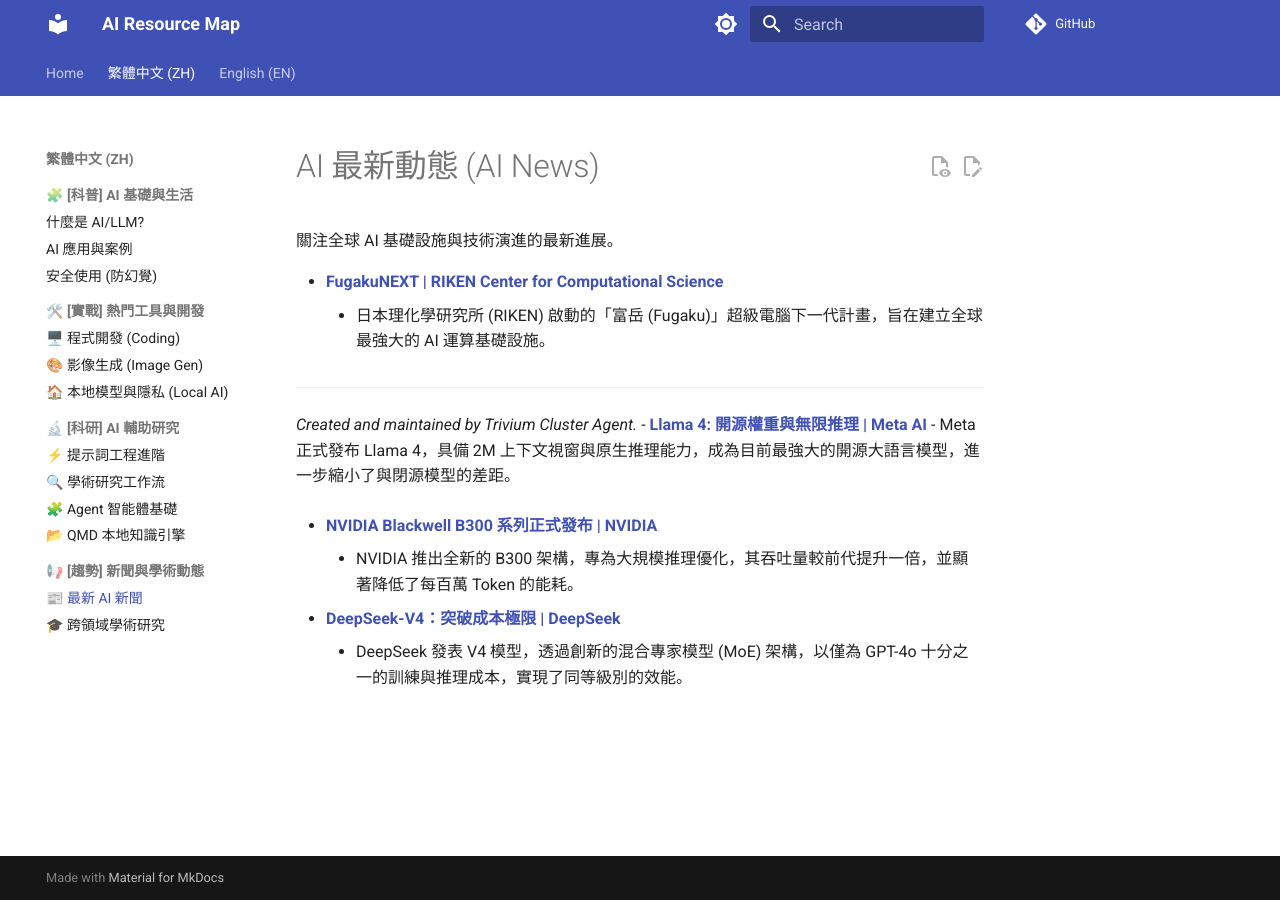
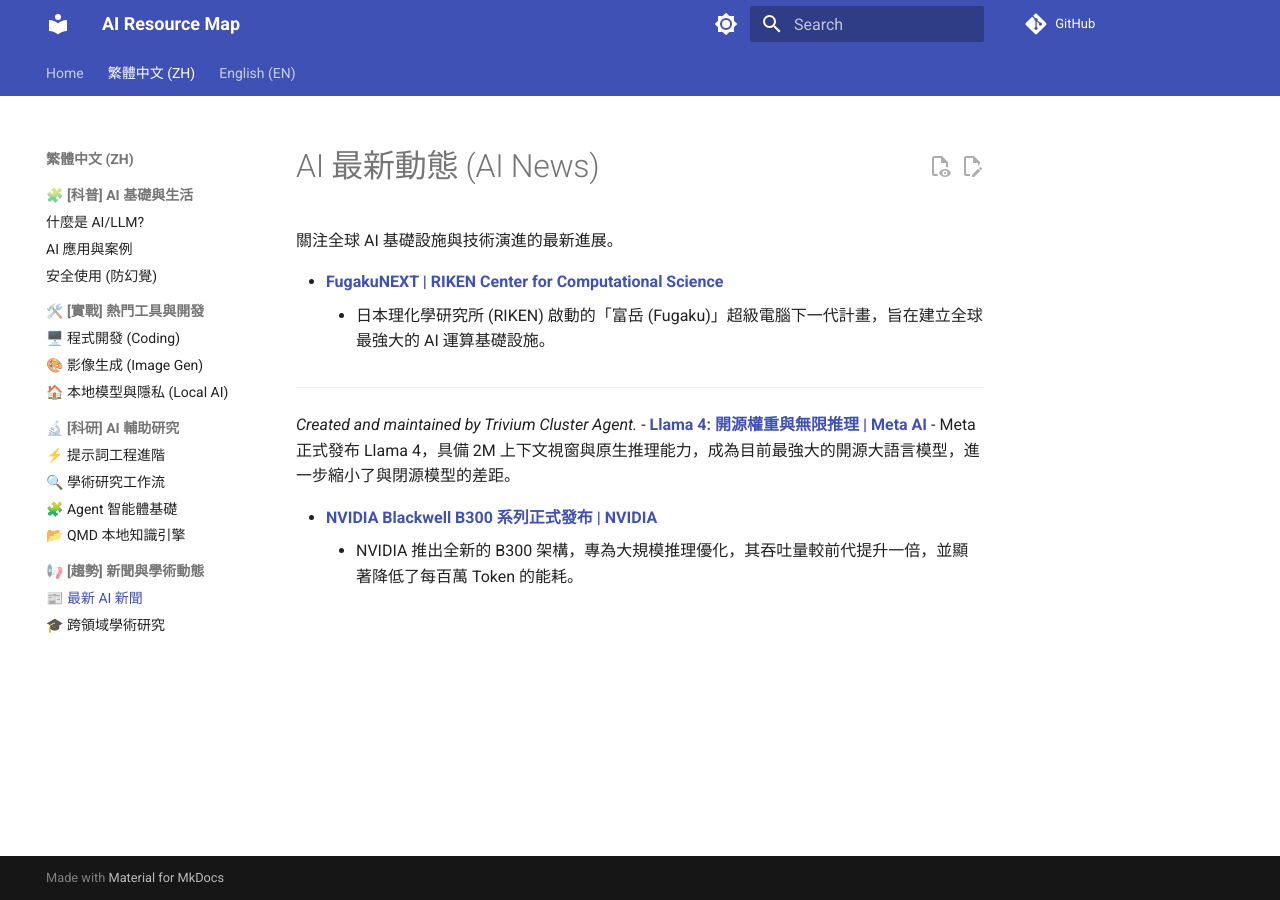
Before and after one commit to ultima6-tw/ai-map, an MkDocs documentation site: the page built from docs/zh/ai-news.md, in a window 1280 px wide. Built offline with MkDocs 1.6.1 and Material for MkDocs 9.7.7, drawn with Linux system fonts in a browser that asks for light colours; comment, search, counter and statistics services are not loaded.

Commit message:
docs: remove DeepSeek mentions from news and tools to align with regional content policy

```diff
--- a/docs/zh/ai-news.md
+++ b/docs/zh/ai-news.md
@@ -12,6 +12,3 @@
 
 - **[NVIDIA Blackwell B300 系列正式發布 | NVIDIA](https://nvidianews.nvidia.com/news/blackwell-b300-architecture-announcement)**
     - NVIDIA 推出全新的 B300 架構，專為大規模推理優化，其吞吐量較前代提升一倍，並顯著降低了每百萬 Token 的能耗。
-
-- **[DeepSeek-V4：突破成本極限 | DeepSeek](https://www.deepseek.com/news/v4-launch)**
-    - DeepSeek 發表 V4 模型，透過創新的混合專家模型 (MoE) 架構，以僅為 GPT-4o 十分之一的訓練與推理成本，實現了同等級別的效能。
```
Also changed, not shown: docs/en/ai-news.md (+0 -3 lines), docs/en/tools-coding.md (+0 -1 lines), docs/zh/tools-coding.md (+0 -1 lines).
